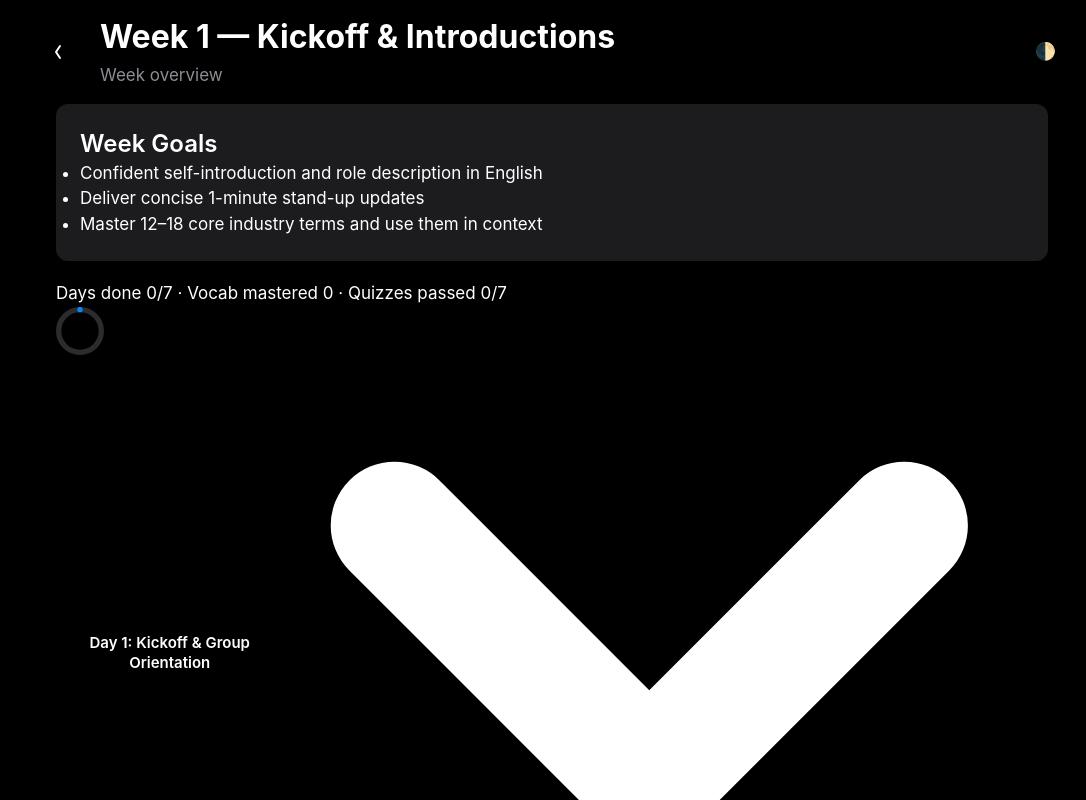
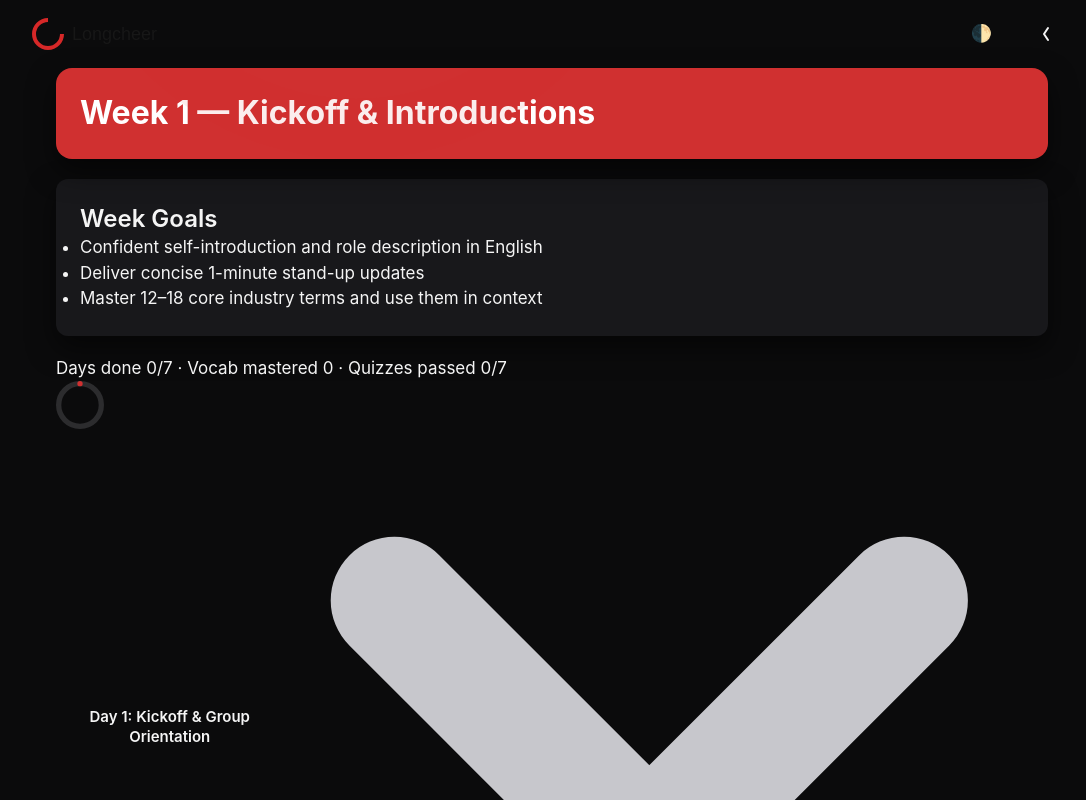
Before and after one commit to pdlwf/English_study_program_8wk, a plain HTML site: page weeks/week1.html in a window 1280 px wide. Both pictures are taken after a click on the button "Toggle dark mode". Shown: the top 800 px of the page, without its empty margins (88-1174 px from the left). Drawn offline with Linux system fonts and the light colour scheme.

Commit message:
chore: add Longcheer brand assets

```diff
--- a/scripts/main.js
+++ b/scripts/main.js
@@ -50,7 +50,7 @@ async function createWeekCard(week) {
   const ring = ProgressRing(getCompletion(week.id));
   footer.appendChild(ring);
   const open = document.createElement('a');
-  open.className = 'btn filled';
+  open.className = 'btn btn--primary';
   open.href = `weeks/week${week.id}.html`;
   open.textContent = 'Open';
   footer.appendChild(open);
--- a/scripts/ui/components.js
+++ b/scripts/ui/components.js
@@ -17,7 +17,7 @@ export function Toast(msg) {
 // Copy button with toast feedback -------------------------------------
 export function CopyButton(text) {
   const btn = document.createElement('button');
-  btn.className = 'btn tinted compact copy';
+  btn.className = 'btn btn--tinted compact copy';
   btn.textContent = 'Copy';
   btn.addEventListener('click', () => {
     navigator.clipboard.writeText(text).then(() => Toast('Copied'));
@@ -89,7 +89,7 @@ export function ProgressRing(percent = 0) {
 
   const fg = document.createElementNS(svg.namespaceURI, 'path');
   fg.setAttribute('d', 'M18 2a16 16 0 1 1 0 32 16 16 0 1 1 0-32');
-  fg.setAttribute('stroke', 'var(--tint)');
+  fg.setAttribute('stroke', 'var(--brand-red)');
   fg.setAttribute('stroke-width', '4');
   fg.setAttribute('fill', 'none');
   fg.setAttribute('stroke-linecap', 'round');
@@ -148,10 +148,10 @@ export function Timer({ seconds = 60, storageKey, onComplete, onTick }) {
   const controls = document.createElement('div');
   controls.className = 'timer-controls';
   const start = document.createElement('button');
-  start.className = 'btn tinted compact';
+  start.className = 'btn btn--tinted compact';
   start.textContent = 'Start';
   const reset = document.createElement('button');
-  reset.className = 'btn tinted compact';
+  reset.className = 'btn btn--tinted compact';
   reset.textContent = 'Reset';
   controls.append(start, reset);
   container.append(display, controls);
@@ -224,11 +224,11 @@ export function Quiz({ questions, storageGet, storageSet }) {
 
   const submit = document.createElement('button');
   submit.type = 'submit';
-  submit.className = 'btn filled compact';
+  submit.className = 'btn btn--primary compact';
   submit.textContent = 'Submit';
   const retry = document.createElement('button');
   retry.type = 'button';
-  retry.className = 'btn tinted compact';
+  retry.className = 'btn btn--tinted compact';
   retry.textContent = 'Retry';
   retry.hidden = true;
   const result = document.createElement('p');
@@ -304,19 +304,19 @@ export function Flashcards({ cards, storageGet, storageSet }) {
   card.append(term, def);
 
   const prev = document.createElement('button');
-  prev.className = 'btn tinted compact';
+  prev.className = 'btn btn--tinted compact';
   prev.textContent = 'Prev';
   const next = document.createElement('button');
-  next.className = 'btn tinted compact';
+  next.className = 'btn btn--tinted compact';
   next.textContent = 'Next';
   const flip = document.createElement('button');
-  flip.className = 'btn tinted compact';
+  flip.className = 'btn btn--tinted compact';
   flip.textContent = 'Flip';
   const hard = document.createElement('button');
-  hard.className = 'btn tinted compact';
+  hard.className = 'btn btn--tinted compact';
   hard.textContent = 'Hard';
   const easy = document.createElement('button');
-  easy.className = 'btn tinted compact';
+  easy.className = 'btn btn--tinted compact';
   easy.textContent = 'Easy';
   const controls = document.createElement('div');
   controls.className = 'flash-controls';
--- a/styles/base.css
+++ b/styles/base.css
@@ -20,13 +20,13 @@ h3{font-size:var(--fs-h3);}
 small{font-size:var(--fs-small);}
 
 img{max-width:100%;display:block;}
-a{color:var(--link);text-decoration:none;}a:hover{text-decoration:underline;}
+a{color:var(--brand-red);text-decoration:none;}a:hover,a:focus{color:var(--brand-red-hover);text-decoration:underline;}
 input,button,select,textarea{font:inherit;color:inherit;}
-::placeholder{color:var(--secondary-label);}
-:focus-visible{outline:3px solid color-mix(in srgb,var(--tint) 50%,transparent);outline-offset:2px;border-radius:var(--radius-input);}
+::placeholder{color:var(--secondary);}
+:focus-visible{outline:3px solid color-mix(in srgb,var(--brand-red) 40%,transparent);outline-offset:2px;border-radius:var(--radius-input);}
 
 .stack>*+*{margin-top:var(--space-5);}
 .grid{display:grid;gap:var(--space-5);}
-.muted{color:var(--secondary-label);}
+.muted{color:var(--muted);}
 
 @media (prefers-reduced-motion: reduce){*,*::before,*::after{transition:none!important;animation:none!important;}}
--- a/styles/components.css
+++ b/styles/components.css
@@ -5,34 +5,40 @@
 .toolbar input[type="search"]{flex:1;}
 .toolbar .actions{display:flex;gap:var(--space-3);}
 
-.card{background:var(--card);border-radius:var(--radius-card);padding:var(--space-6);box-shadow:var(--shadow);}
+.brand-logo{block-size:32px;inline-size:auto;height:32px;}
+.brand-lockup{display:flex;align-items:center;gap:12px;}
+
+.brand-hero{background:var(--brand-red);color:var(--brand-red-ink);position:relative;border-radius:16px;box-shadow:var(--shadow);padding:var(--space-6);}
+.brand-hero::after{content:"";position:absolute;inset:0;background:url("/assets/brand/hero-watermark.svg") no-repeat 0% 100%/600px auto;opacity:.08;pointer-events:none;}
+
+.card{background:var(--card);color:var(--label);border-radius:var(--radius-card);padding:var(--space-6);box-shadow:var(--shadow);}
 
 .weeks-grid{display:grid;gap:var(--space-6);grid-template-columns:repeat(auto-fit,minmax(280px,1fr));}
 .week-card{display:flex;flex-direction:column;gap:var(--space-4);transition:transform var(--transition),box-shadow var(--transition);}
-.week-card:hover{transform:translateY(-2px);box-shadow:0 4px 12px rgba(0,0,0,.12);}
-.week-card ul{color:var(--secondary-label);list-style:none;padding-left:0;}
+.week-card:hover{transform:translateY(-2px);box-shadow:var(--shadow);}
+.week-card ul{color:var(--secondary);list-style:none;padding-left:0;}
 .week-card .card-footer{display:flex;align-items:center;justify-content:space-between;margin-top:auto;}
 
-.btn{font-weight:var(--fw-semibold);border:none;border-radius:var(--radius-button);cursor:pointer;transition:opacity var(--transition),transform var(--transition),box-shadow var(--transition);padding-inline:var(--space-5);height:44px;display:inline-flex;align-items:center;justify-content:center;gap:var(--space-2);}
-.btn.compact{height:32px;padding-inline:var(--space-4);}
+.btn{font-weight:var(--fw-semibold);border:none;border-radius:var(--radius-button);cursor:pointer;transition:background var(--transition),transform var(--transition),box-shadow var(--transition);padding-inline:var(--space-5);height:44px;display:inline-flex;align-items:center;justify-content:center;gap:var(--space-2);}
+.btn.compact{height:36px;padding-inline:var(--space-4);}
 .btn:disabled{opacity:.5;cursor:not-allowed;}
-.btn.filled{background:var(--tint);color:#fff;}
-.btn.filled:hover{opacity:.9;}
-.btn.filled:active{transform:scale(.97);}
-.btn.tinted{background:transparent;color:var(--tint);}
-.btn.tinted:hover{background:color-mix(in srgb,var(--tint) 20%,transparent);}
-.btn.tinted:active{background:color-mix(in srgb,var(--tint) 30%,transparent);}
-.btn.plain{background:transparent;color:var(--label);}
-.btn.plain:hover{background:var(--fill);}
-.btn.plain:active{background:var(--fill);opacity:.7;}
+.btn--primary{background:var(--brand-red);color:var(--brand-red-ink);}
+.btn--primary:hover{background:var(--brand-red-hover);}
+.btn--primary:active{transform:scale(.97);}
+.btn--tinted{background:transparent;color:var(--brand-red);}
+.btn--tinted:hover{background:var(--fill);}
+.btn--tinted:active{background:var(--fill);}
+.btn--plain{background:transparent;color:var(--label);}
+.btn--plain:hover{background:var(--fill);}
+.btn--plain:active{background:var(--fill);opacity:.7;}
 .btn-group{display:flex;gap:var(--space-3);}
 
-input[type="search"],input[type="text"],input[type="number"],input[type="file"],select,textarea{background:var(--bg-elevated);border:1px solid var(--separator);border-radius:var(--radius-input);padding:0 var(--space-4);height:36px;}
+input[type="search"],input[type="text"],input[type="number"],input[type="file"],select,textarea{background:var(--bg-alt);border:1px solid var(--separator);border-radius:var(--radius-input);padding:0 var(--space-4);height:36px;}
 
 .accordion{border-bottom:1px solid var(--separator);}
-.acc-trigger{width:100%;background:none;border:none;display:flex;align-items:center;justify-content:space-between;padding:var(--space-4);font-size:var(--fs-subhead);font-weight:var(--fw-semibold);transition:background var(--transition);}
+.acc-trigger{width:100%;background:none;border:none;display:flex;align-items:center;justify-content:space-between;padding:var(--space-4);font-size:var(--fs-subhead);font-weight:var(--fw-semibold);transition:background var(--transition);color:var(--label);}
 .acc-trigger:hover{background:var(--fill);}
-.acc-trigger .chevron{transition:transform var(--transition);}
+.acc-trigger .chevron{transition:transform var(--transition);color:var(--secondary);}
 .acc-trigger[aria-expanded="true"] .chevron{transform:rotate(180deg);}
 .acc-panel{padding:var(--space-4);background:var(--card);border-top:1px solid var(--separator);}
 
@@ -42,7 +48,7 @@ input[type="search"],input[type="text"],input[type="number"],input[type="file"],
 
 .day-footer{display:flex;gap:var(--space-4);margin-top:var(--space-6);justify-content:flex-end;}
 
-.topbar{display:flex;align-items:center;gap:var(--space-4);padding:var(--space-4) 0;}
+.topbar{display:flex;align-items:center;justify-content:space-between;gap:var(--space-4);padding:var(--space-4) 0;}
 .topbar .titles{flex:1;}
 .topbar .titles h1{margin-bottom:var(--space-1);}
 .topbar .back svg{width:20px;height:20px;}
--- a/styles/tokens.css
+++ b/styles/tokens.css
@@ -1,4 +1,4 @@
-/* Human Interface Guidelines design tokens */
+/* Longcheer design tokens */
 :root {
   color-scheme: light dark;
 
@@ -28,52 +28,75 @@
 
   /* Radii */
   --radius-card: 12px;
-  --radius-button: 10px;
+  --radius-button: 12px;
   --radius-input: 8px;
 
   /* Motion */
   --transition: 160ms ease-out;
 
-  /* Color roles - light */
-  --bg: #F5F5F7;
-  --bg-elevated: #FFFFFF;
+  /* Brand */
+  --brand-red: #D62828;
+  --brand-red-ink: #FFFFFF;
+  --brand-red-hover: #B71C1C;
+  --brand-red-tint: #E85D5D;
+
+  /* Surfaces */
+  --bg: #FFFFFF;
+  --bg-alt: #F7F7F9;
   --card: #FFFFFF;
-  --separator: rgba(60,60,67,.29);
-  --label: #1C1C1E;
-  --secondary-label: rgba(60,60,67,.6);
-  --tertiary-label: rgba(60,60,67,.3);
-  --link: #0A84FF;
-  --tint: #0A84FF;
+
+  /* Text */
+  --label: #171717;
+  --secondary: #6B7280;
+  --muted: #9CA3AF;
+
+  /* Lines/Fills */
+  --separator: rgba(23,23,23,0.12);
   --fill: #F2F2F7;
-  --shadow: 0 8px 20px rgba(0,0,0,.08);
+
+  /* Shadow */
+  --shadow: 0 8px 20px rgba(0,0,0,0.08);
 }
 
+/* DARK MODE */
 @media (prefers-color-scheme: dark) {
   :root {
-    --bg: #000000;
-    --bg-elevated: #1C1C1E;
-    --card: #1C1C1E;
-    --separator: rgba(84,84,88,.65);
-    --label: #FFFFFF;
-    --secondary-label: rgba(235,235,245,.6);
-    --tertiary-label: rgba(235,235,245,.3);
-    --link: #0A84FF;
-    --tint: #0A84FF;
+    --brand-red: #D03030;
+    --brand-red-ink: #FFFFFF;
+    --brand-red-hover: #B02525;
+    --brand-red-tint: #EF6A6A;
+
+    --bg: #0B0B0C;
+    --bg-alt: #131316;
+    --card: #18181B;
+
+    --label: #F5F5F5;
+    --secondary: #C7C7CC;
+    --muted: #A1A1AA;
+
+    --separator: rgba(255,255,255,0.16);
     --fill: #2C2C2E;
-    --shadow: 0 8px 20px rgba(0,0,0,.55);
+
+    --shadow: 0 12px 28px rgba(0,0,0,0.55);
   }
 }
 
 body.dark {
-  --bg: #000000;
-  --bg-elevated: #1C1C1E;
-  --card: #1C1C1E;
-  --separator: rgba(84,84,88,.65);
-  --label: #FFFFFF;
-  --secondary-label: rgba(235,235,245,.6);
-  --tertiary-label: rgba(235,235,245,.3);
-  --link: #0A84FF;
-  --tint: #0A84FF;
+  --brand-red: #D03030;
+  --brand-red-ink: #FFFFFF;
+  --brand-red-hover: #B02525;
+  --brand-red-tint: #EF6A6A;
+
+  --bg: #0B0B0C;
+  --bg-alt: #131316;
+  --card: #18181B;
+
+  --label: #F5F5F5;
+  --secondary: #C7C7CC;
+  --muted: #A1A1AA;
+
+  --separator: rgba(255,255,255,0.16);
   --fill: #2C2C2E;
-  --shadow: 0 8px 20px rgba(0,0,0,.55);
+
+  --shadow: 0 12px 28px rgba(0,0,0,0.55);
 }
--- a/weeks/week.js
+++ b/weeks/week.js
@@ -316,17 +316,17 @@ function renderDays(days) {
     const footer = document.createElement('div');
     footer.className = 'day-footer';
     const prev = document.createElement('button');
-    prev.className = 'btn tinted compact';
+    prev.className = 'btn btn--tinted compact';
     prev.textContent = 'Prev day';
     prev.disabled = idx === 0;
     prev.addEventListener('click', () => openDay(dayNum - 1));
     const next = document.createElement('button');
-    next.className = 'btn tinted compact';
+    next.className = 'btn btn--tinted compact';
     next.textContent = 'Next day';
     next.disabled = idx === days.length - 1;
     next.addEventListener('click', () => openDay(dayNum + 1));
     const done = document.createElement('button');
-    done.className = 'btn filled compact';
+    done.className = 'btn btn--primary compact';
     done.textContent = 'Mark Day Complete';
     done.addEventListener('click', () => {
       const d = getDay(weekId, dayNum);
--- a/weeks/week1.html
+++ b/weeks/week1.html
@@ -3,7 +3,7 @@
 <head>
 <meta charset="utf-8" />
 <meta name="viewport" content="width=device-width,initial-scale=1" />
-<link rel="icon" href="../assets/favicon.svg" />
+<link rel="icon" href="../assets/brand/favicon.svg" />
 <link rel="stylesheet" href="../styles/tokens.css" />
 <link rel="stylesheet" href="../styles/base.css" />
 <link rel="stylesheet" href="../styles/components.css" />
@@ -11,18 +11,20 @@
 </head>
 <body>
 <header class="topbar">
-  <a href="../index.html" class="btn plain compact back" aria-label="Back">
-    <svg viewBox="0 0 12 20" xmlns="http://www.w3.org/2000/svg">
-      <path d="M8 4 4 10l4 6" fill="none" stroke="currentColor" stroke-width="2" stroke-linecap="round" stroke-linejoin="round"/>
-    </svg>
-  </a>
-  <div class="titles">
-    <h1 id="week-title"></h1>
-    <p class="subtitle muted">Week overview</p>
+  <img src="../assets/brand/longcheer-logo-horiz.svg" alt="Longcheer" class="brand-logo" />
+  <div class="topbar-actions btn-group">
+    <button id="dark-toggle" class="btn btn--tinted compact no-print" aria-label="Toggle dark mode">🌓</button>
+    <a href="../index.html" class="btn btn--plain compact back" aria-label="Back">
+      <svg viewBox="0 0 12 20" xmlns="http://www.w3.org/2000/svg">
+        <path d="M8 4 4 10l4 6" fill="none" stroke="currentColor" stroke-width="2" stroke-linecap="round" stroke-linejoin="round"/>
+      </svg>
+    </a>
   </div>
-  <button id="dark-toggle" class="btn tinted compact no-print" aria-label="Toggle dark mode">🌓</button>
 </header>
 <main class="stack">
+  <section class="brand-hero">
+    <h1 id="week-title"></h1>
+  </section>
   <section id="goals" class="stack"></section>
   <section id="glance" class="glance" aria-label="Week progress"></section>
   <div id="days" class="stack"></div>
```
Also changed, not shown: index.html (+15 -9 lines), tests/diagnostics.html (+2 -0 lines), tests/diagnostics.js (+31 -0 lines), assets/brand/favicon.svg (added), assets/brand/hero-watermark.svg (added), assets/brand/longcheer-logo-horiz.svg (added), assets/brand/longcheer-logo-mark.svg (added).
